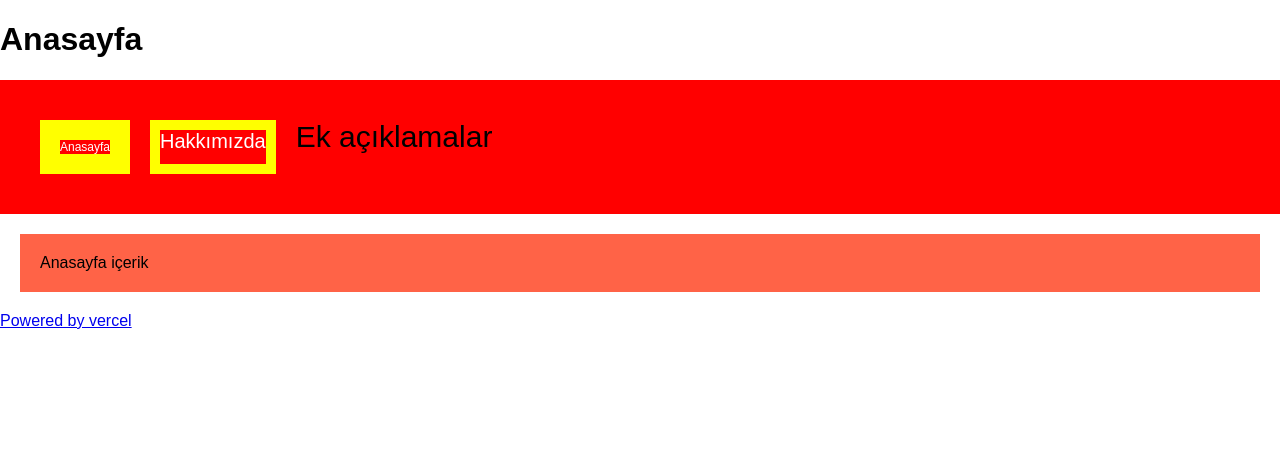
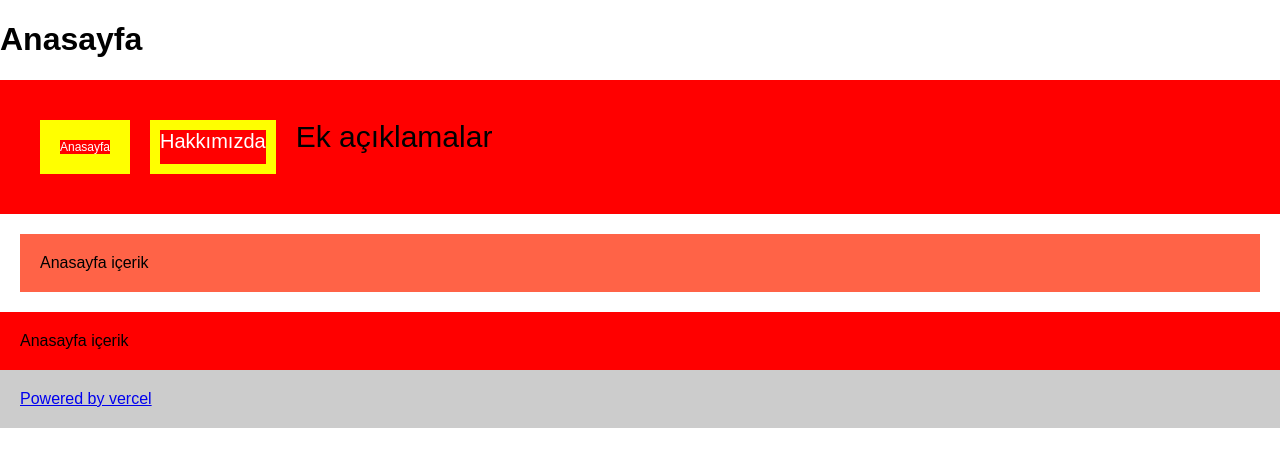
Before and after one commit to OmerYALTIRIK/nextjs-blog, a Next.js app: page / in a window 1280 px wide. Shown: the top 466 px of the page. Built offline with nearby package versions, Linux system fonts and the light colour scheme.

Commit message:
next upgrade

```diff
--- a/components/Layout.js
+++ b/components/Layout.js
@@ -5,12 +5,25 @@ const BodyDiv = styled.div`
   margin: 0;
   padding: 0;
 `;
+
+const Footer = styled.footer`
+  padding: 20px;
+  background-color: #ccc;
+`;
+
+const Content = styled.div`
+  padding: 20px;
+  background-color: #f00;
+`;
+
 export default ({ title, children }) => (
   <BodyDiv>
     <h1>{title}</h1>
     <Header />
     <div style={{ padding: "20px", margin: "20px", backgroundColor: "tomato" }}>{children}</div>
-    <footer>
+
+    <Content>{children}</Content>
+    <Footer>
       <a
         href="https://vercel.com?utm_source=create-next-app&utm_medium=default-template&utm_campaign=create-next-app"
         target="_blank"
@@ -18,6 +31,6 @@ export default ({ title, children }) => (
       >
         Powered by vercel
       </a>
-    </footer>
+    </Footer>
   </BodyDiv>
 );
--- a/next.config.js
+++ b/next.config.js
@@ -5,4 +5,4 @@ const nextConfig = {
   },
 };
 
-export default nextConfig;
+module.exports = nextConfig;
```
